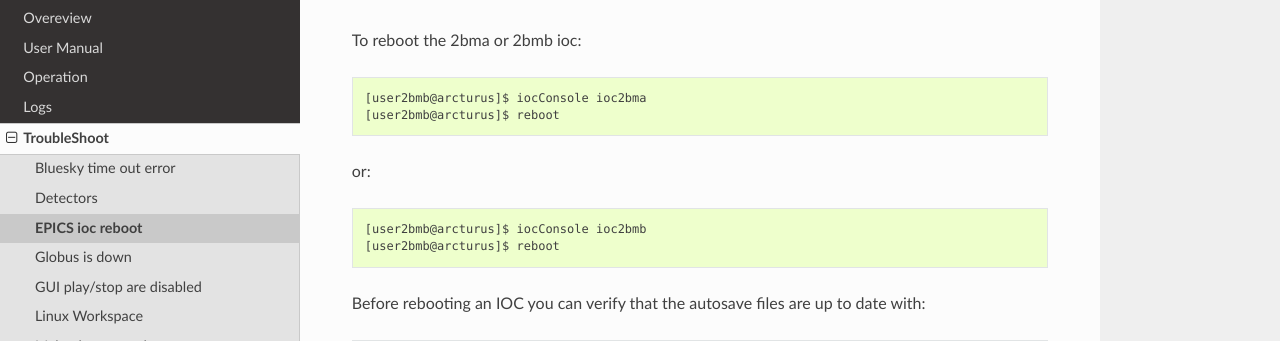
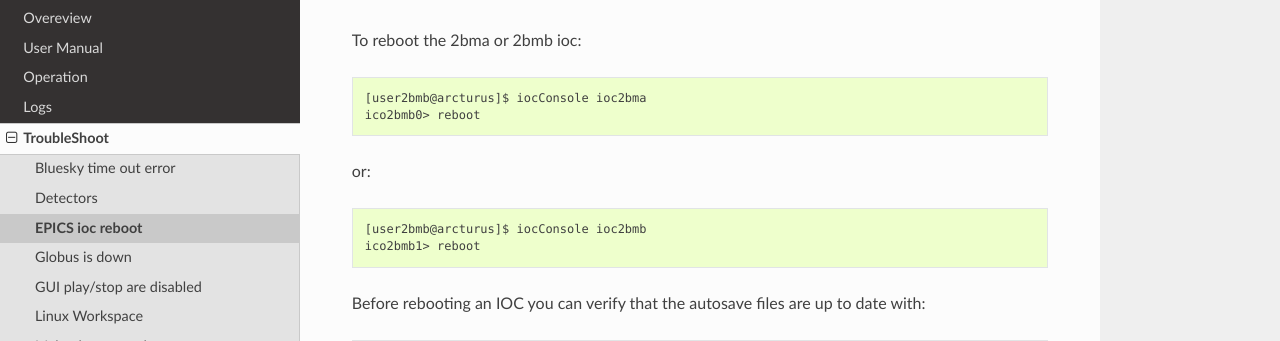
Before and after one commit to xray-imaging/2bm-docs, a Sphinx documentation site: the page built from docs/source/troubleshoot/item_0003.rst, in a window 1280 px wide. Shown: the part 131-472 px from the top of the page. Built offline with Sphinx 7.4.7 and the Read the Docs theme 2.0.0, drawn with Linux system fonts in a browser that asks for light colours; the version number could not be read and is left out.

Commit message:
Update item_0003.rst

```diff
--- a/docs/source/troubleshoot/item_0003.rst
+++ b/docs/source/troubleshoot/item_0003.rst
@@ -7,12 +7,12 @@ EPICS ioc reboot
 To reboot the 2bma or 2bmb ioc::
 
     [user2bmb@arcturus]$ iocConsole ioc2bma
-    [user2bmb@arcturus]$ reboot
+    ico2bmb0> reboot
 
 or::
 
     [user2bmb@arcturus]$ iocConsole ioc2bmb
-    [user2bmb@arcturus]$ reboot
+    ico2bmb1> reboot
 
 Before rebooting an IOC you can verify that the autosave files are up to date with::
 
```
